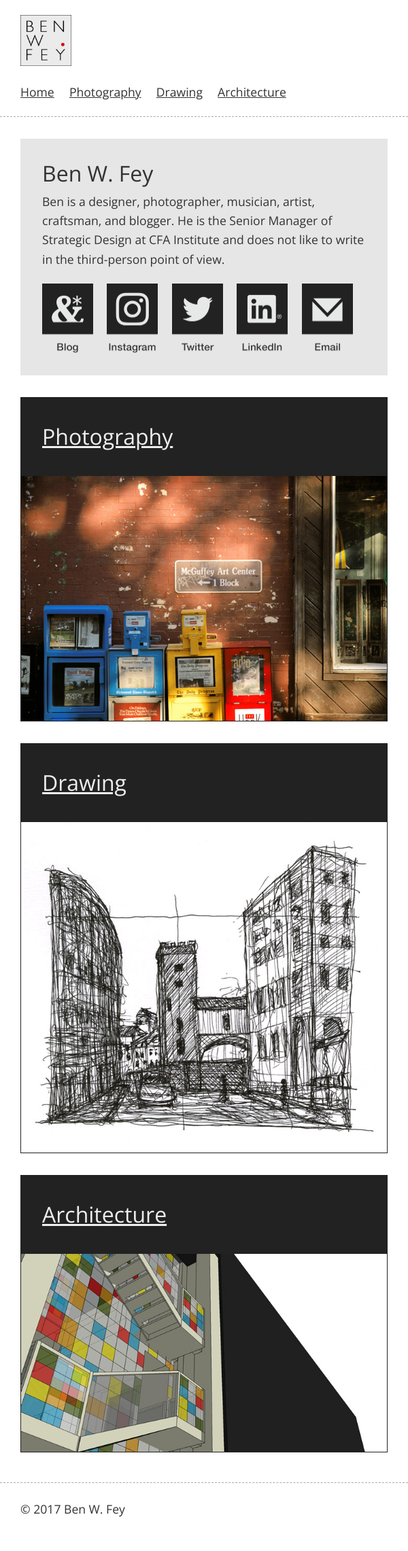
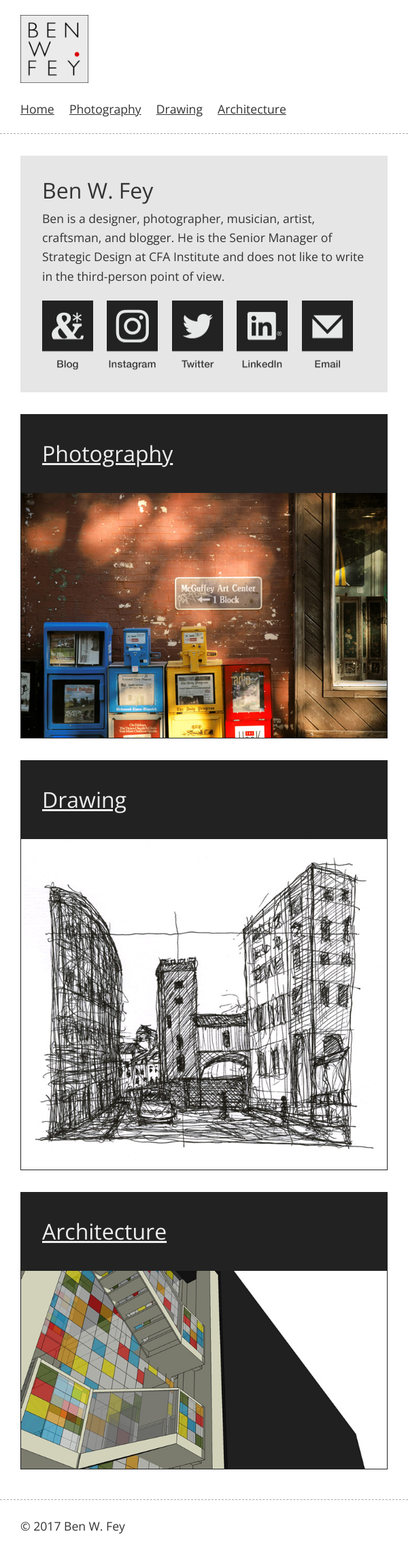
Before and after one commit to andsplat/benwfey, a Jekyll site: the page built from index.html, in a window 600 px wide. Shown: the whole page at 68% size. Built offline with Jekyll 4.4.1, drawn with Linux system fonts in a browser that asks for light colours; the list of posts is cut into pages by our own code; before the commit the page ends 2256 px from its top, so only the background shows below that.

Commit message:
logo update

```diff
--- a/css/main.css
+++ b/css/main.css
@@ -248,7 +248,7 @@ p, ul, ol {
     color: #333;
 }
 .site-logo img {
-	width: 75px;
+	width: 100px;
 }
 nav {
 	margin: 1em 0 0 0;
```
